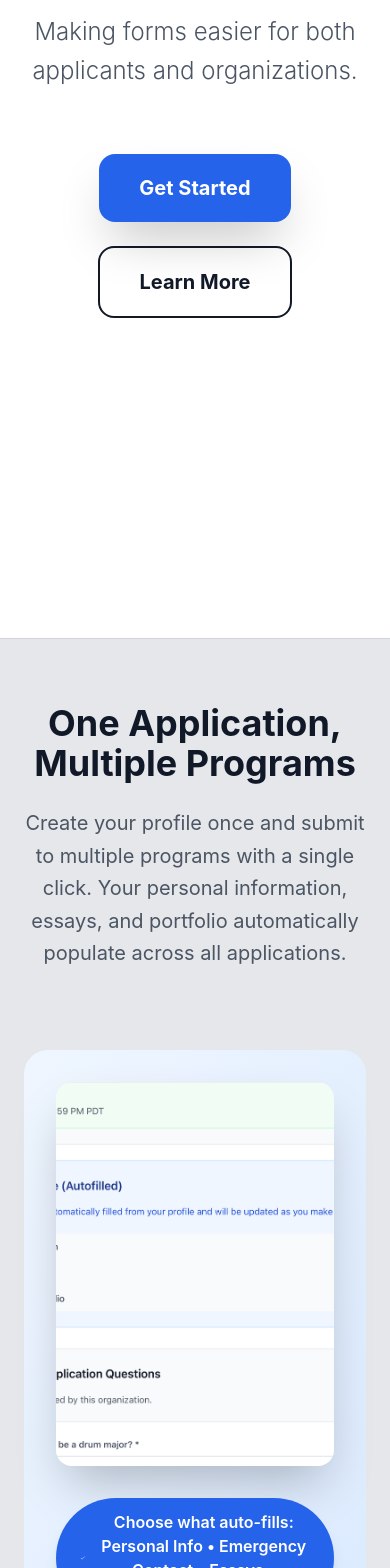
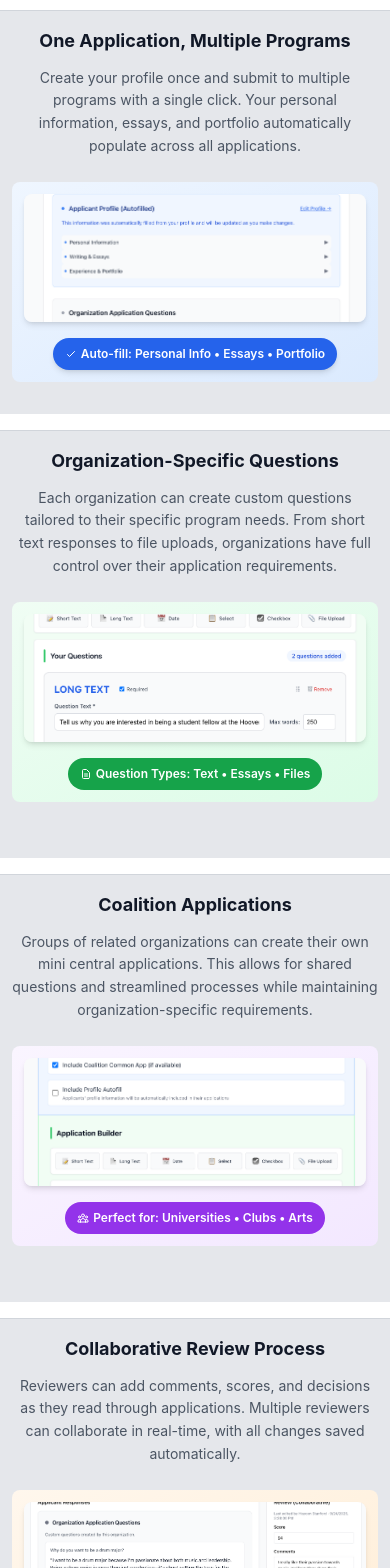
Before and after one commit to hoyoonsong/apply-hub-march, a React (Vite) app: page / in a window 390 px wide. Shown: the part 432-2000 px from the top of the page. Built offline with nearby package versions, Linux system fonts and the light colour scheme; no server answers.

Commit message:
mobile changes

```diff
--- a/src/NewLaunchPage.tsx
+++ b/src/NewLaunchPage.tsx
@@ -22,18 +22,20 @@ function NewLaunchPage() {
           />
         </div>
 
-        <div className="max-w-7xl mx-auto px-4 sm:px-6 md:px-8 py-8 sm:py-12 md:py-16">
+        <div className="max-w-7xl mx-auto px-3 sm:px-6 md:px-8 py-6 sm:py-12 md:py-16">
           <div className="flex items-center justify-between">
             {/* Spacer for logo */}
-            <div className="w-20 sm:w-28 md:w-40"></div>
+            <div className="w-16 sm:w-28 md:w-40"></div>
 
             {/* Right side - Login button or Sign out */}
-            <div className="flex items-center">
+            <div className="flex items-start pt-4 md:items-center md:pt-0">
               {user ? (
-                <div className="flex items-center gap-4">
+                <div className="flex items-center gap-2 md:gap-4">
                   <div className="text-right">
-                    <p className="text-xs text-gray-500">Welcome back,</p>
-                    <p className="text-sm font-semibold text-gray-800">
+                    <p className="hidden md:block text-xs text-gray-500">
+                      Welcome back,
+                    </p>
+                    <p className="hidden md:block text-sm font-semibold text-gray-800">
                       {user.email}
                     </p>
                   </div>
@@ -42,7 +44,7 @@ function NewLaunchPage() {
               ) : (
                 <button
                   onClick={() => setOpen(true)}
-                  className="bg-gray-600 hover:bg-gray-700 text-white font-semibold py-2 px-6 rounded-lg transition-colors shadow-lg"
+                  className="bg-gray-600 hover:bg-gray-700 text-white font-semibold py-1 px-3 md:py-2 md:px-6 rounded-md md:rounded-lg transition-colors shadow-md md:shadow-lg text-xs md:text-base"
                 >
                   Sign up / Log in
                 </button>
@@ -53,7 +55,7 @@ function NewLaunchPage() {
       </nav>
 
       {/* Hero Section */}
-      <div className="relative w-full py-32 bg-white">
+      <div className="relative w-full py-12 md:py-32 bg-white">
         {/* Background Image with Shade - Hidden initially */}
         <div
           className="absolute inset-0 overflow-hidden opacity-0 transition-opacity duration-1000"
@@ -69,22 +71,22 @@ function NewLaunchPage() {
 
         {/* Overlay Content */}
         <div
-          className="relative z-10 text-center text-gray-900 max-w-6xl mx-auto px-6"
+          className="relative z-10 text-center text-gray-900 max-w-6xl mx-auto px-4 md:px-6"
           id="hero-content"
         >
-          <h1 className="text-6xl md:text-8xl font-bold mb-8">
+          <h1 className="text-xl md:text-6xl lg:text-8xl font-bold mb-3 md:mb-8">
             Welcome to <span className="text-gray-900">Omnipply</span>
           </h1>
-          <p className="text-2xl md:text-3xl mb-16 max-w-4xl mx-auto leading-relaxed text-gray-600 font-light">
+          <p className="text-sm md:text-2xl lg:text-3xl mb-6 md:mb-16 max-w-4xl mx-auto leading-relaxed text-gray-600 font-light">
             Making forms easier for both applicants and organizations.
           </p>
 
           {/* CTA Buttons */}
-          <div className="flex flex-col sm:flex-row gap-6 justify-center items-center">
+          <div className="flex flex-col sm:flex-row gap-4 md:gap-6 justify-center items-center">
             {/* Get Started button - different behavior based on auth state */}
             <button
               onClick={() => (user ? navigate("/dashboard") : setOpen(true))}
-              className="bg-blue-600 hover:bg-blue-700 text-white font-bold py-5 px-10 rounded-2xl text-xl transition-all duration-300 transform hover:scale-110 shadow-2xl hover:shadow-3xl"
+              className="w-full sm:w-auto bg-blue-600 hover:bg-blue-700 text-white font-bold py-3 md:py-5 px-6 md:px-10 rounded-xl md:rounded-2xl text-base md:text-xl transition-all duration-300 transform hover:scale-105 md:hover:scale-110 shadow-lg md:shadow-2xl hover:shadow-xl md:hover:shadow-3xl"
             >
               {user ? "Go to Dashboard" : "Get Started"}
             </button>
@@ -95,7 +97,7 @@ function NewLaunchPage() {
                   .getElementById("features")
                   ?.scrollIntoView({ behavior: "smooth" });
               }}
-              className="bg-transparent hover:bg-gray-900 hover:text-white text-gray-900 font-bold py-5 px-10 rounded-2xl text-xl border-2 border-gray-900 transition-all duration-300 transform hover:scale-110 hover:shadow-2xl"
+              className="w-full sm:w-auto bg-transparent hover:bg-gray-900 hover:text-white text-gray-900 font-bold py-3 md:py-5 px-6 md:px-10 rounded-xl md:rounded-2xl text-base md:text-xl border-2 border-gray-900 transition-all duration-300 transform hover:scale-105 md:hover:scale-110 hover:shadow-lg md:hover:shadow-2xl"
             >
               Learn More
             </button>
@@ -118,31 +120,31 @@ function NewLaunchPage() {
       </div> */}
 
       {/* Feature Cards Section */}
-      <div id="features" className="pt-48 space-y-8">
+      <div id="features" className="pt-8 md:pt-48 space-y-4 md:space-y-8">
         {/* Central Application Feature */}
-        <div className="bg-gray-200 border-t border-gray-300 pt-16 pb-20">
-          <div className="max-w-6xl mx-auto px-6">
-            <div className="text-center mb-20">
-              <h3 className="text-4xl md:text-5xl font-bold text-gray-900 mb-6">
+        <div className="bg-gray-200 border-t border-gray-300 pt-4 md:pt-16 pb-8 md:pb-20">
+          <div className="max-w-6xl mx-auto px-3 md:px-6">
+            <div className="text-center mb-6 md:mb-20">
+              <h3 className="text-lg md:text-4xl lg:text-5xl font-bold text-gray-900 mb-3 md:mb-6">
                 One Application, Multiple Programs
               </h3>
-              <p className="text-xl text-gray-600 max-w-4xl mx-auto leading-relaxed">
+              <p className="text-sm md:text-xl text-gray-600 max-w-4xl mx-auto leading-relaxed">
                 Create your profile once and submit to multiple programs with a
                 single click. Your personal information, essays, and portfolio
                 automatically populate across all applications.
               </p>
             </div>
 
-            <div className="bg-gradient-to-br from-blue-50 to-blue-100 rounded-3xl p-8 md:p-12">
+            <div className="bg-gradient-to-br from-blue-50 to-blue-100 rounded-lg md:rounded-3xl p-3 md:p-8 lg:p-12">
               <img
                 src="/ApplicationBoth.png"
                 alt="Application interface showing both applicant and organization views"
-                className="w-full h-96 object-cover rounded-2xl shadow-2xl mx-auto mb-8"
+                className="w-full h-32 md:h-96 object-cover rounded-lg md:rounded-2xl shadow-md md:shadow-2xl mx-auto mb-4 md:mb-8"
               />
               <div className="text-center">
-                <div className="inline-flex items-center gap-3 bg-blue-600 text-white px-6 py-3 rounded-full text-base font-semibold shadow-lg hover:shadow-xl transition-all duration-300">
+                <div className="inline-flex items-center gap-1 md:gap-3 bg-blue-600 text-white px-3 md:px-6 py-2 md:py-3 rounded-full text-xs md:text-base font-semibold shadow-md md:shadow-lg hover:shadow-lg md:hover:shadow-xl transition-all duration-300">
                   <svg
-                    className="w-4 h-4"
+                    className="w-3 h-3 md:w-4 md:h-4"
                     fill="none"
                     stroke="currentColor"
                     viewBox="0 0 24 24"
@@ -154,8 +156,13 @@ function NewLaunchPage() {
                       d="M5 13l4 4L19 7"
                     />
                   </svg>
+                  <span className="hidden md:inline">
                     Choose what auto-fills: Personal Info • Emergency Contact •
                     Essays • Portfolio
+                  </span>
+                  <span className="md:hidden">
+                    Auto-fill: Personal Info • Essays • Portfolio
+                  </span>
                 </div>
               </div>
             </div>
@@ -163,14 +170,14 @@ function NewLaunchPage() {
         </div>
 
         {/* Organization Supplementals Feature */}
-        <div className="bg-gray-200 border-t border-gray-300 pt-16 pb-20">
-          <div className="max-w-6xl mx-auto px-6">
-            <div className="mb-16">
-              <div className="text-center mb-16">
-                <h3 className="text-4xl md:text-5xl font-bold text-gray-900 mb-6">
+        <div className="bg-gray-200 border-t border-gray-300 pt-4 md:pt-16 pb-8 md:pb-20">
+          <div className="max-w-6xl mx-auto px-3 md:px-6">
+            <div className="mb-6 md:mb-16">
+              <div className="text-center mb-6 md:mb-16">
+                <h3 className="text-lg md:text-4xl lg:text-5xl font-bold text-gray-900 mb-3 md:mb-6">
                   Organization-Specific Questions
                 </h3>
-                <p className="text-xl text-gray-600 max-w-4xl mx-auto leading-relaxed">
+                <p className="text-sm md:text-xl text-gray-600 max-w-4xl mx-auto leading-relaxed">
                   Each organization can create custom questions tailored to
                   their specific program needs. From short text responses to
                   file uploads, organizations have full control over their
@@ -178,16 +185,16 @@ function NewLaunchPage() {
                 </p>
               </div>
 
-              <div className="bg-gradient-to-br from-green-50 to-green-100 rounded-3xl p-8 md:p-12">
+              <div className="bg-gradient-to-br from-green-50 to-green-100 rounded-lg md:rounded-3xl p-3 md:p-8 lg:p-12">
                 <img
                   src="/ApplicationBuilderOrgview.png"
                   alt="Application Builder Interface showing profile autofill and custom questions"
-                  className="w-full h-96 object-cover rounded-2xl shadow-2xl mx-auto mb-8"
+                  className="w-full h-32 md:h-96 object-cover rounded-lg md:rounded-2xl shadow-md md:shadow-2xl mx-auto mb-4 md:mb-8"
                 />
                 <div className="text-center">
-                  <div className="inline-flex items-center gap-2 bg-green-600 text-white px-6 py-3 rounded-full text-base font-semibold">
+                  <div className="inline-flex items-center gap-1 md:gap-2 bg-green-600 text-white px-3 md:px-6 py-2 md:py-3 rounded-full text-xs md:text-base font-semibold">
                     <svg
-                      className="w-4 h-4"
+                      className="w-3 h-3 md:w-4 md:h-4"
                       fill="none"
                       stroke="currentColor"
                       viewBox="0 0 24 24"
@@ -199,8 +206,13 @@ function NewLaunchPage() {
                         d="M9 12h6m-6 4h6m2 5H7a2 2 0 01-2-2V5a2 2 0 012-2h5.586a1 1 0 01.707.293l5.414 5.414a1 1 0 01.293.707V19a2 2 0 01-2 2z"
                       />
                     </svg>
+                    <span className="hidden md:inline">
                       Question Types: Text • Essays • Files • Multiple Choice •
                       and more
+                    </span>
+                    <span className="md:hidden">
+                      Question Types: Text • Essays • Files
+                    </span>
                   </div>
                 </div>
               </div>
@@ -209,14 +221,14 @@ function NewLaunchPage() {
         </div>
 
         {/* Coalition Applications Feature */}
-        <div className="bg-gray-200 border-t border-gray-300 pt-16 pb-20">
-          <div className="max-w-6xl mx-auto px-6">
-            <div className="mb-16">
-              <div className="text-center mb-16">
-                <h3 className="text-4xl md:text-5xl font-bold text-gray-900 mb-6">
+        <div className="bg-gray-200 border-t border-gray-300 pt-4 md:pt-16 pb-8 md:pb-20">
+          <div className="max-w-6xl mx-auto px-3 md:px-6">
+            <div className="mb-6 md:mb-16">
+              <div className="text-center mb-6 md:mb-16">
+                <h3 className="text-lg md:text-4xl lg:text-5xl font-bold text-gray-900 mb-3 md:mb-6">
                   Coalition Applications
                 </h3>
-                <p className="text-xl text-gray-600 max-w-4xl mx-auto leading-relaxed">
+                <p className="text-sm md:text-xl text-gray-600 max-w-4xl mx-auto leading-relaxed">
                   Groups of related organizations can create their own mini
                   central applications. This allows for shared questions and
                   streamlined processes while maintaining organization-specific
@@ -224,16 +236,16 @@ function NewLaunchPage() {
                 </p>
               </div>
 
-              <div className="bg-gradient-to-br from-purple-50 to-purple-100 rounded-3xl p-8 md:p-12">
+              <div className="bg-gradient-to-br from-purple-50 to-purple-100 rounded-lg md:rounded-3xl p-3 md:p-8 lg:p-12">
                 <img
                   src="/ApplicationCoalition.png"
                   alt="Coalition application interface showing shared questions and requirements"
-                  className="w-full h-96 object-cover rounded-2xl shadow-2xl mx-auto mb-8"
+                  className="w-full h-32 md:h-96 object-cover rounded-lg md:rounded-2xl shadow-md md:shadow-2xl mx-auto mb-4 md:mb-8"
                 />
                 <div className="text-center">
-                  <div className="inline-flex items-center gap-2 bg-purple-600 text-white px-6 py-3 rounded-full text-base font-semibold">
+                  <div className="inline-flex items-center gap-1 md:gap-2 bg-purple-600 text-white px-3 md:px-6 py-2 md:py-3 rounded-full text-xs md:text-base font-semibold">
                     <svg
-                      className="w-4 h-4"
+                      className="w-3 h-3 md:w-4 md:h-4"
                       fill="none"
                       stroke="currentColor"
                       viewBox="0 0 24 24"
@@ -245,8 +257,13 @@ function NewLaunchPage() {
                         d="M17 20h5v-2a3 3 0 00-5.356-1.857M17 20H7m10 0v-2c0-.656-.126-1.283-.356-1.857M7 20H2v-2a3 3 0 015.356-1.857M7 20v-2c0-.656.126-1.283.356-1.857m0 0a5.002 5.002 0 019.288 0M15 7a3 3 0 11-6 0 3 3 0 016 0zm6 3a2 2 0 11-4 0 2 2 0 014 0zM7 10a2 2 0 11-4 0 2 2 0 014 0z"
                       />
                     </svg>
+                    <span className="hidden md:inline">
                       Perfect for: Universities • Club Applications • Arts
                       Organizations • and more
+                    </span>
+                    <span className="md:hidden">
+                      Perfect for: Universities • Clubs • Arts
+                    </span>
                   </div>
                 </div>
               </div>
@@ -255,30 +272,30 @@ function NewLaunchPage() {
         </div>
 
         {/* Collaborative Review Feature */}
-        <div className="bg-gray-200 border-t border-gray-300 pt-16 pb-20">
-          <div className="max-w-6xl mx-auto px-6">
-            <div className="mb-16">
-              <div className="text-center mb-16">
-                <h3 className="text-4xl md:text-5xl font-bold text-gray-900 mb-6">
+        <div className="bg-gray-200 border-t border-gray-300 pt-4 md:pt-16 pb-8 md:pb-20">
+          <div className="max-w-6xl mx-auto px-3 md:px-6">
+            <div className="mb-6 md:mb-16">
+              <div className="text-center mb-6 md:mb-16">
+                <h3 className="text-lg md:text-4xl lg:text-5xl font-bold text-gray-900 mb-3 md:mb-6">
                   Collaborative Review Process
                 </h3>
-                <p className="text-xl text-gray-600 max-w-4xl mx-auto leading-relaxed">
+                <p className="text-sm md:text-xl text-gray-600 max-w-4xl mx-auto leading-relaxed">
                   Reviewers can add comments, scores, and decisions as they read
                   through applications. Multiple reviewers can collaborate in
                   real-time, with all changes saved automatically.
                 </p>
               </div>
 
-              <div className="bg-gradient-to-br from-orange-50 to-orange-100 rounded-3xl p-8 md:p-12">
+              <div className="bg-gradient-to-br from-orange-50 to-orange-100 rounded-lg md:rounded-3xl p-3 md:p-8 lg:p-12">
                 <img
                   src="/AppReview.png"
                   alt="Application Review Interface showing collaborative commenting, scoring, and decision-making"
-                  className="w-full h-96 object-cover rounded-2xl shadow-2xl mx-auto mb-8"
+                  className="w-full h-32 md:h-96 object-cover rounded-lg md:rounded-2xl shadow-md md:shadow-2xl mx-auto mb-4 md:mb-8"
                 />
                 <div className="text-center">
-                  <div className="inline-flex items-center gap-2 bg-orange-600 text-white px-6 py-3 rounded-full text-base font-semibold">
+                  <div className="inline-flex items-center gap-1 md:gap-2 bg-orange-600 text-white px-3 md:px-6 py-2 md:py-3 rounded-full text-xs md:text-base font-semibold">
                     <svg
-                      className="w-4 h-4"
+                      className="w-3 h-3 md:w-4 md:h-4"
                       fill="none"
                       stroke="currentColor"
                       viewBox="0 0 24 24"
@@ -290,7 +307,12 @@ function NewLaunchPage() {
                         d="M8 12h.01M12 12h.01M16 12h.01M21 12c0 4.418-4.03 8-9 8a9.863 9.863 0 01-4.255-.949L3 20l1.395-3.72C3.512 15.042 3 13.574 3 12c0-4.418 4.03-8 9-8s9 3.582 9 8z"
                       />
                     </svg>
+                    <span className="hidden md:inline">
                       Features: Real-time Comments • Scoring • Decisions
+                    </span>
+                    <span className="md:hidden">
+                      Features: Comments • Scoring • Decisions
+                    </span>
                   </div>
                 </div>
               </div>
--- a/src/components/SignOutButton.tsx
+++ b/src/components/SignOutButton.tsx
@@ -15,7 +15,7 @@ export default function SignOutButton({
         await supabase.auth.signOut();
         nav("/", { replace: true });
       }}
-      className={`bg-blue-600 hover:bg-blue-700 text-white font-semibold py-1.5 px-4 sm:py-2 sm:px-5 md:py-2 md:px-6 rounded-lg transition-colors shadow-lg text-sm sm:text-base ${className}`}
+      className={`bg-blue-600 hover:bg-blue-700 text-white font-semibold py-2 px-3 md:py-2 md:px-6 rounded-md md:rounded-lg transition-colors shadow-md md:shadow-lg text-xs md:text-base ${className}`}
     >
       Sign out
     </button>
--- a/src/pages/Unauthorized.tsx
+++ b/src/pages/Unauthorized.tsx
@@ -1,3 +1,4 @@
+import React from "react";
 import { Link } from "react-router-dom";
 
 export default function Unauthorized() {
```
Also changed, not shown: src/Dashboard.tsx (+27 -27 lines), src/components/DashboardHeader.tsx (+26 -6 lines), src/components/DashboardNavigation.tsx (+6 -6 lines), src/components/UserInfo.tsx (+5 -3 lines), src/pages/applications/ApplicationPage.tsx (+22 -22 lines). Lines whose indentation alone changed are shown as unchanged.
